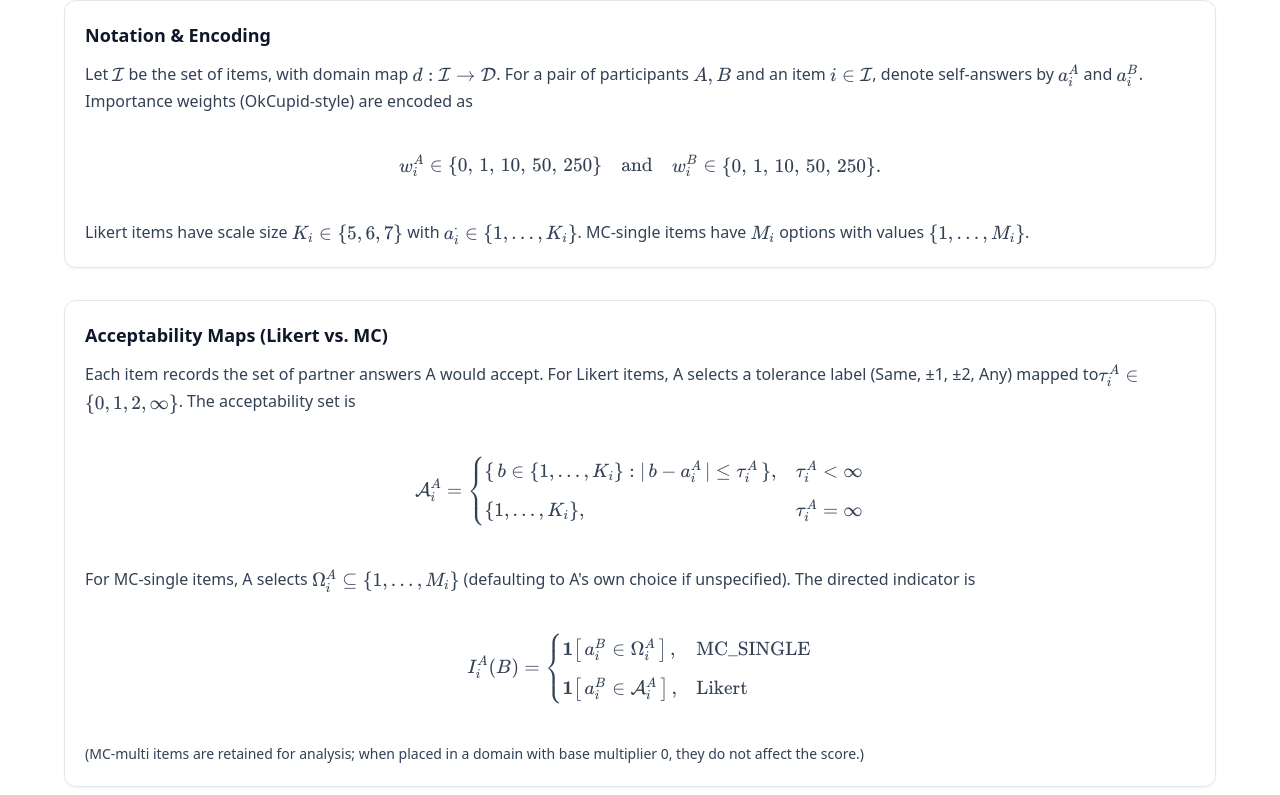
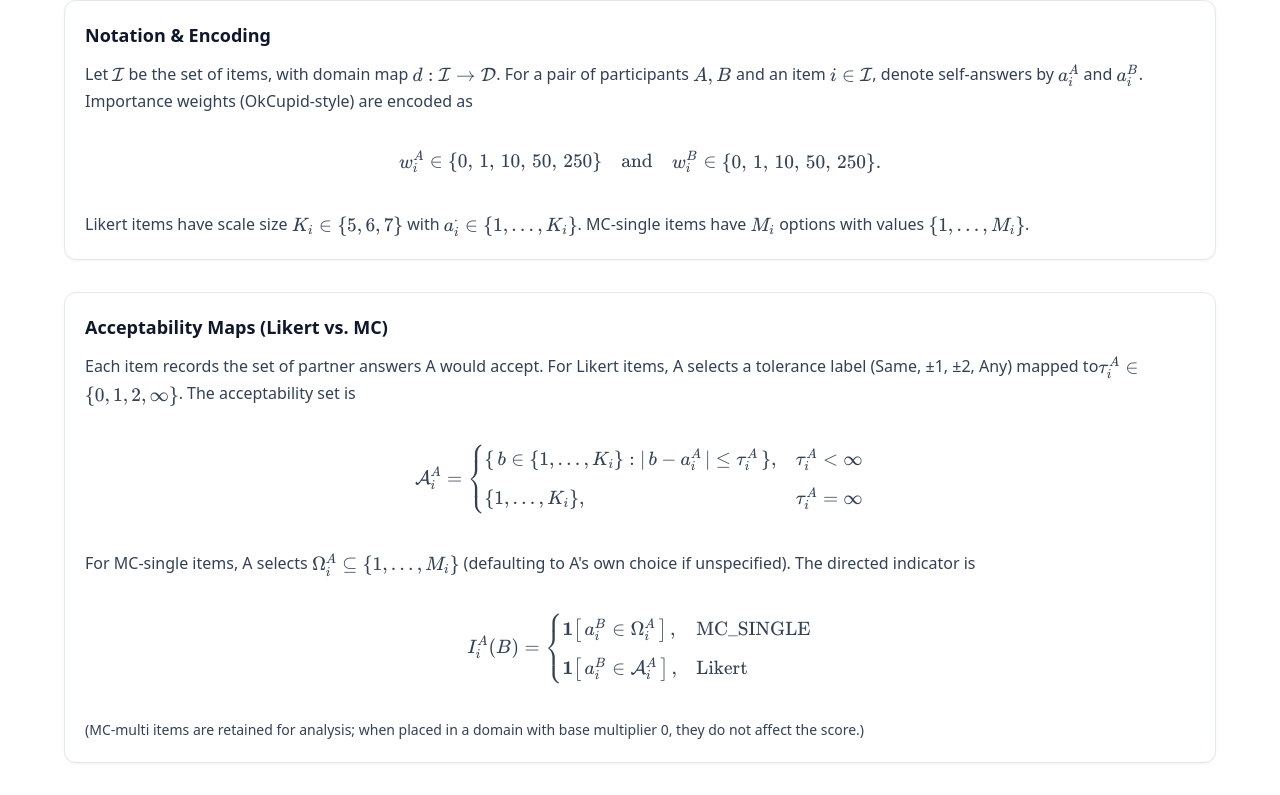
Before and after one commit to Ammaar-Alam/cos398-match-survey, a Next.js app: page /methods in a window 1280 px wide. Shown: the part 809-1604 px from the top of the page. Built offline with nearby package versions, Linux system fonts and the light colour scheme.

Commit message:
reducing padding for equations

```diff
--- a/app/components/MathBlock.tsx
+++ b/app/components/MathBlock.tsx
@@ -17,8 +17,10 @@ export default function MathBlock({ tex, inline=false }: { tex: string, inline?:
     return <span className="align-middle" dangerouslySetInnerHTML={{ __html: html }} />
   }
   return (
-    <div className="-mx-3 my-3 overflow-x-auto px-3">
-      <div className="min-w-max text-sm leading-relaxed sm:text-base" dangerouslySetInnerHTML={{ __html: html }} />
+    <div className="my-2 w-full overflow-x-auto overflow-y-hidden px-1">
+      <div className="mx-auto max-w-full text-center">
+        <div className="inline-block px-1 text-xs leading-relaxed sm:text-sm md:text-base" dangerouslySetInnerHTML={{ __html: html }} />
+      </div>
     </div>
   )
 }
```
